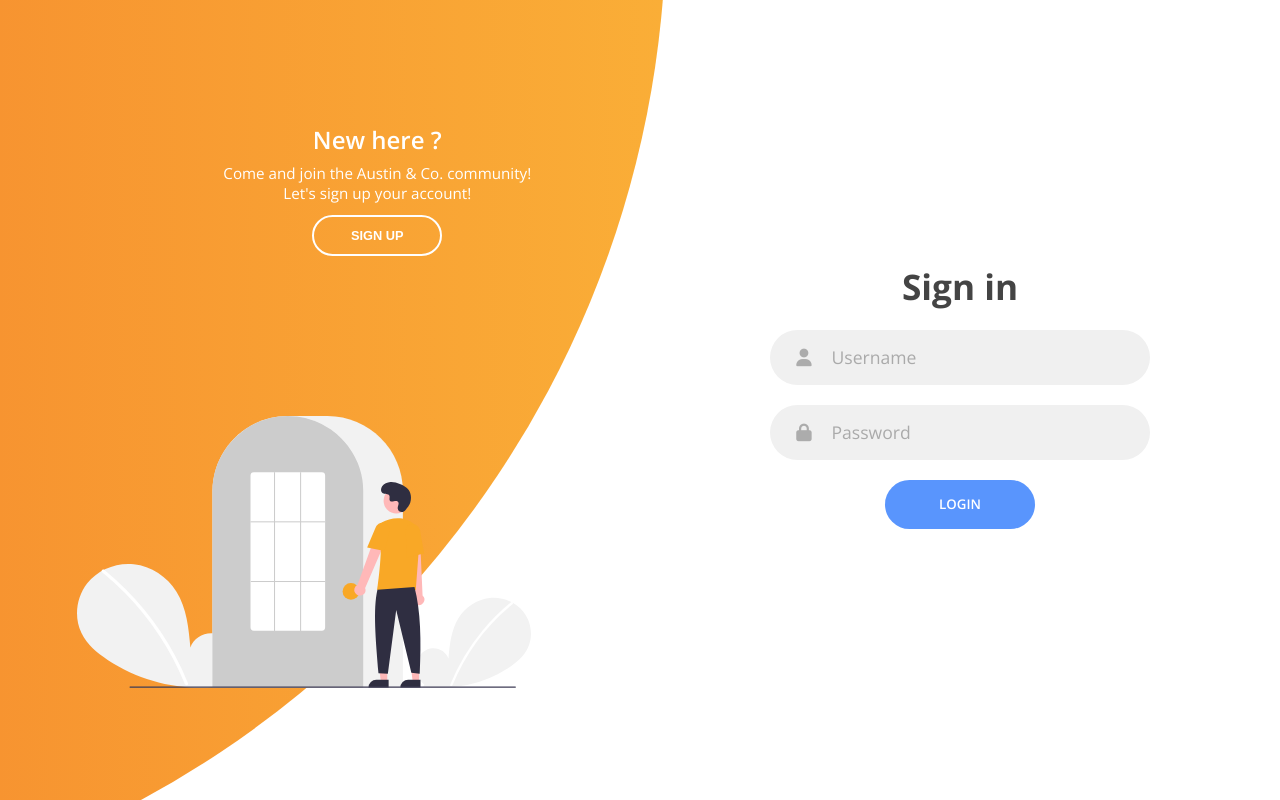
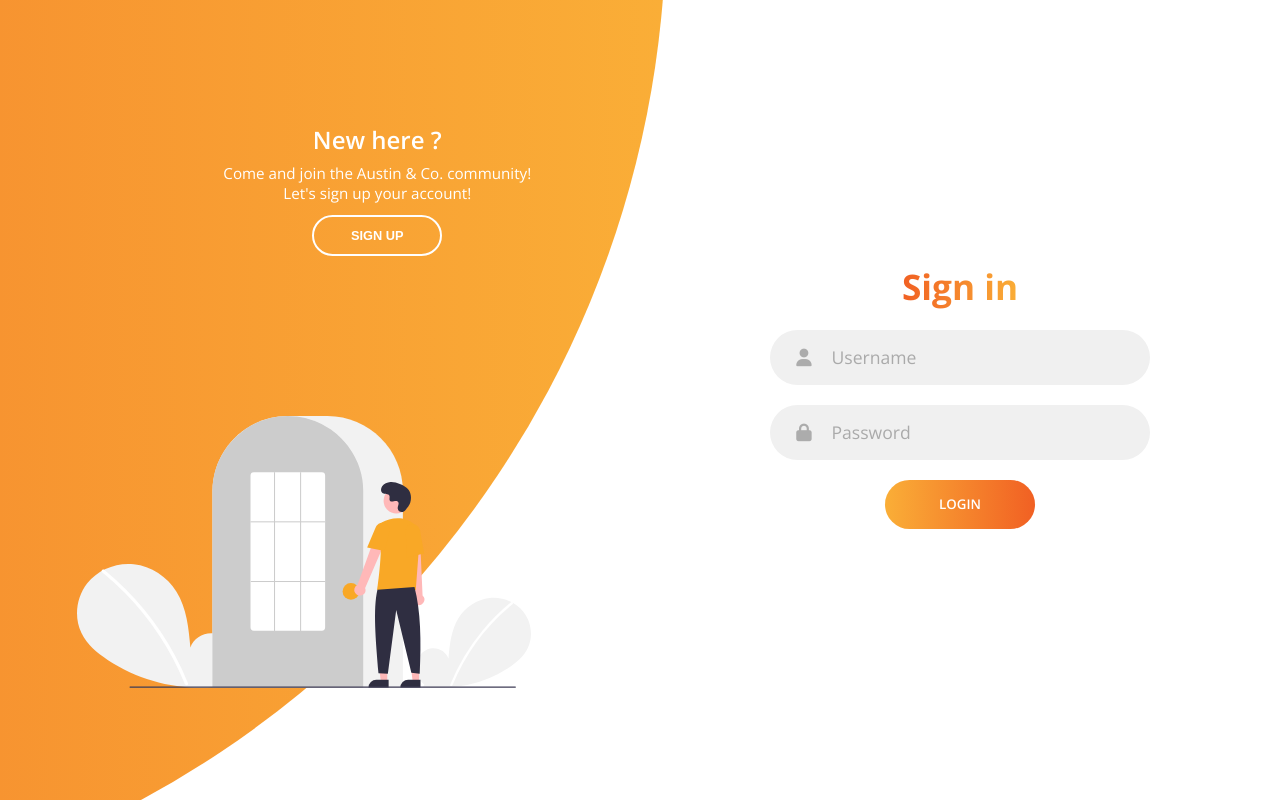
Before and after one commit to cassyisaguirre/Sign-in-Sign-up-Form, a plain HTML site: page index.html in a window 1280 px wide. Drawn offline with nearby package versions, Linux system fonts and the light colour scheme.

Commit message:
Update style.css

```diff
--- a/style.css
+++ b/style.css
@@ -61,7 +61,9 @@ form.sign-in-form {
 
 .title {
   font-size: 2.2rem;
-  color: #444;
+  background:linear-gradient(to right, #f16023, #faae37);
+  -webkit-background-clip:text;
+  -webkit-text-fill-color:transparent;
   margin-bottom: 10px;
 }
 
@@ -103,7 +105,7 @@ form.sign-in-form {
 
 .btn {
   width: 150px;
-  background-color: #5995fd;
+  background:linear-gradient(to right, #faae37, #f16023);
   border: none;
   outline: none;
   height: 49px;
@@ -117,7 +119,7 @@ form.sign-in-form {
 }
 
 .btn:hover {
-  background-color: #4d84e2;
+  background:linear-gradient(to right, #f16023, #faae37);
 }
 .panels-container {
   position: absolute;
```
